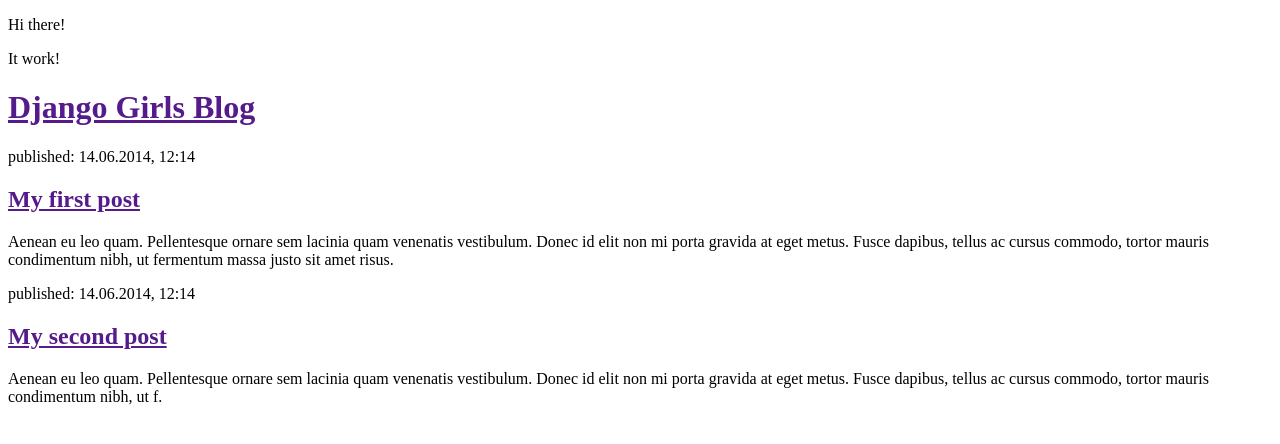
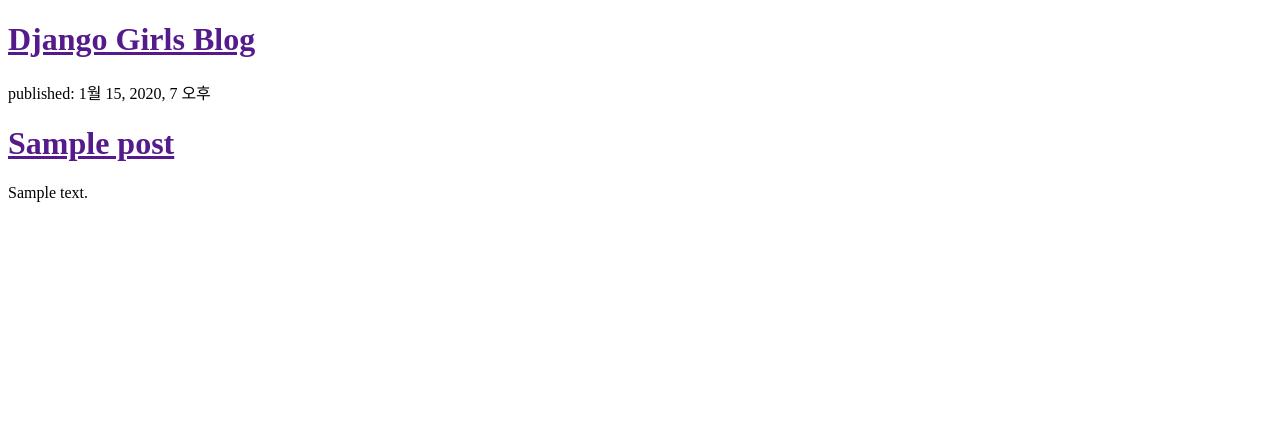
Before and after one commit to HyopangWorld/DjangoProject, a Django app: template blog/templates/blog/post_list.html in a window 1280 px wide. Shown: the top 444 px of the page. Run offline with Django 3.2, Linux system fonts and the light colour scheme; the template is opened without the code that fills it: values that come from a table or form of the project are taken from there, others are empty; tables that the repository leaves empty hold one stand-in row (values such as "Sample post").

Commit message:
진짜 데이터 보여주기!

```diff
--- a/blog/templates/blog/post_list.html
+++ b/blog/templates/blog/post_list.html
@@ -5,22 +5,14 @@
     <title>MAIN</title>
 </head>
 <body>
-    <p>Hi there!</p>
-    <p>It work!</p>
-    <div>
-            <h1><a href="">Django Girls Blog</a></h1>
-        </div>
+    <h1><a href="">Django Girls Blog</a></h1>
+    {% for post in posts %}
+            <div>
+                <p>published: {{ post.published_date }}</p>
+                <h1><a href="">{{ post.title }}</a></h1>
+                <p>{{ post.text|linebreaksbr }}</p>
+            </div>
+    {% endfor %}
 
-        <div>
-            <p>published: 14.06.2014, 12:14</p>
-            <h2><a href="">My first post</a></h2>
-            <p>Aenean eu leo quam. Pellentesque ornare sem lacinia quam venenatis vestibulum. Donec id elit non mi porta gravida at eget metus. Fusce dapibus, tellus ac cursus commodo, tortor mauris condimentum nibh, ut fermentum massa justo sit amet risus.</p>
-        </div>
-
-        <div>
-            <p>published: 14.06.2014, 12:14</p>
-            <h2><a href="">My second post</a></h2>
-            <p>Aenean eu leo quam. Pellentesque ornare sem lacinia quam venenatis vestibulum. Donec id elit non mi porta gravida at eget metus. Fusce dapibus, tellus ac cursus commodo, tortor mauris condimentum nibh, ut f.</p>
-        </div>
 </body>
 </html>
--- a/blog/views.py
+++ b/blog/views.py
@@ -1,4 +1,7 @@
 from django.shortcuts import render
+from .models import Post
+from django.utils import timezone
 
 def post_list(request):
-    return render(request, 'blog/post_list.html',{})
+    posts = Post.objects.filter(published_date__lte=timezone.now()).order_by('published_date')
+    return render(request, 'blog/post_list.html',{'posts':posts})
```
Also changed, not shown: blog/models.py (line endings or trailing spaces).
